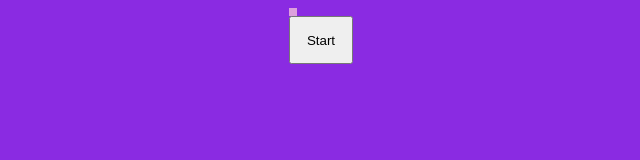
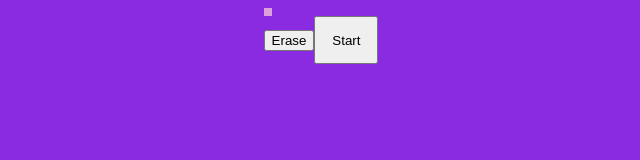
Before and after one commit to ntnglmnt/Etch-da-sketch, a plain HTML site: page index.html in a window 1280 px wide. Shown: the whole page, without its empty margins (319-959 px from the left). Drawn offline with Linux system fonts and the light colour scheme.

Commit message:
added erase button and functionality which erases canvas

```diff
--- a/index.html
+++ b/index.html
@@ -21,6 +21,14 @@
     let table = document.createElement("table");
     main.appendChild(table);
 
+    let eraser = document.createElement("button");
+    main.appendChild(eraser);
+    eraser.classList.add("eraser");
+    eraser.textContent = 'Erase';
+    eraser.addEventListener('click', () => {
+        location.reload()
+    })
+
     let gridSelection = document.createElement("button");
     main.appendChild(gridSelection);
     gridSelection.textContent = 'Start'
@@ -41,7 +49,7 @@
                     let myCell = document.createElement("td");
                     myRow.appendChild(myCell);
                     myCell.classList.add("cell")
-                    myCell.addEventListener("mouseover", function () {
+                    myCell.addEventListener("mousedown", function () {
                         myCell.style.backgroundColor = 'black';
                     })
                 }
```
